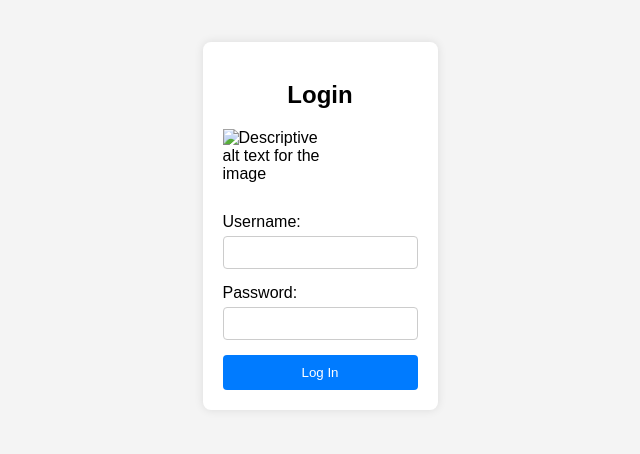
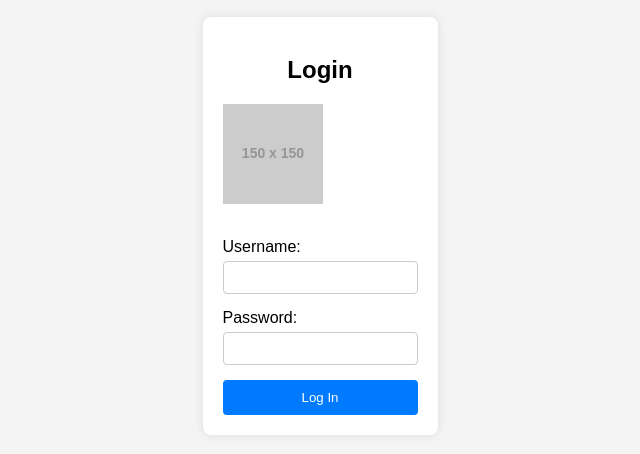
Before and after one commit to Saranjs08/srisaran, a plain HTML site: page index.html in a window 1280 px wide. Shown: the part 182-636 px from the top of the page, without its empty margins (320-960 px from the left). Drawn offline with Linux system fonts and the light colour scheme; placeholder pictures from the web are drawn by us.

Commit message:
Update index.html

```diff
--- a/index.html
+++ b/index.html
@@ -62,7 +62,7 @@
         <h2>Login</h2>
         <form action="#" method="post">
             <div class="form-group">
-                <img src="images.jpeg" alt="Descriptive alt text for the image" />
+                <img src="https://via.placeholder.com/150" alt="Placeholder image" />
             </div>
             <div class="form-group">
                 <label for="username">Username:</label>
```
